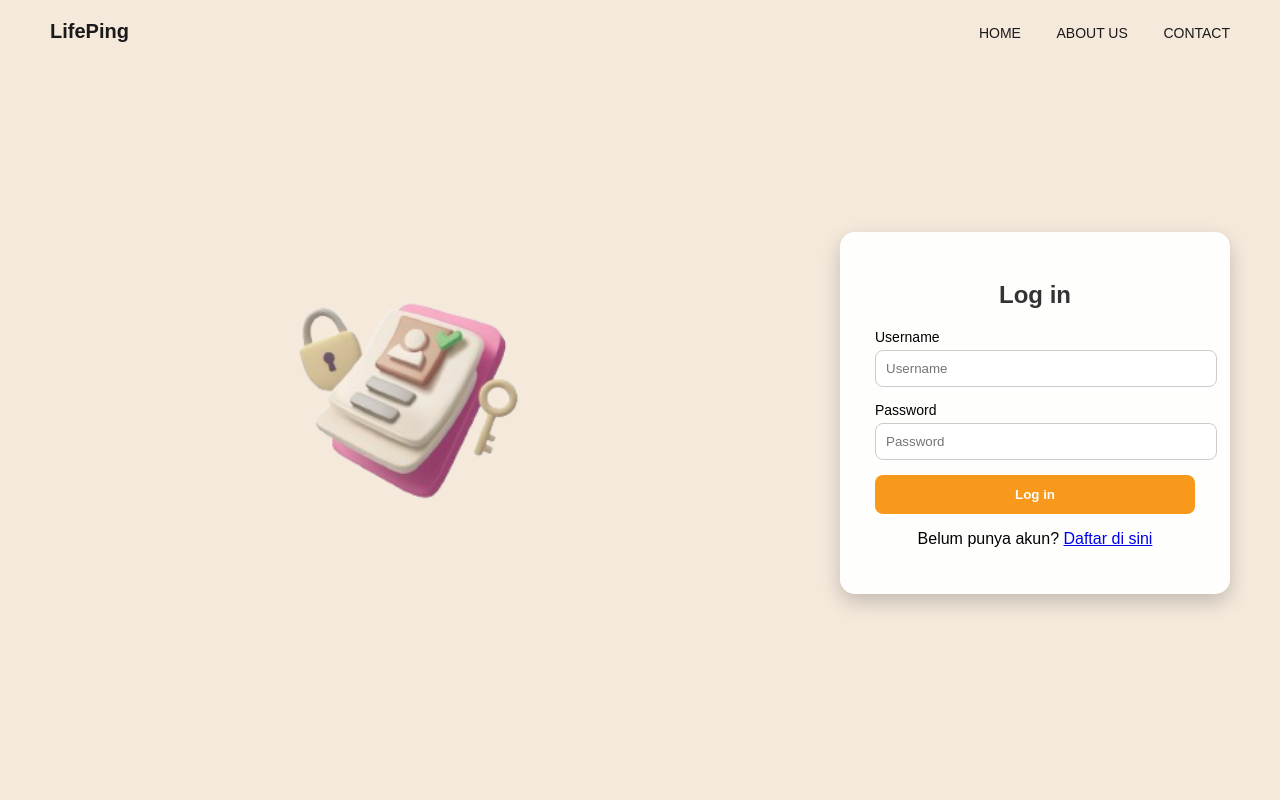
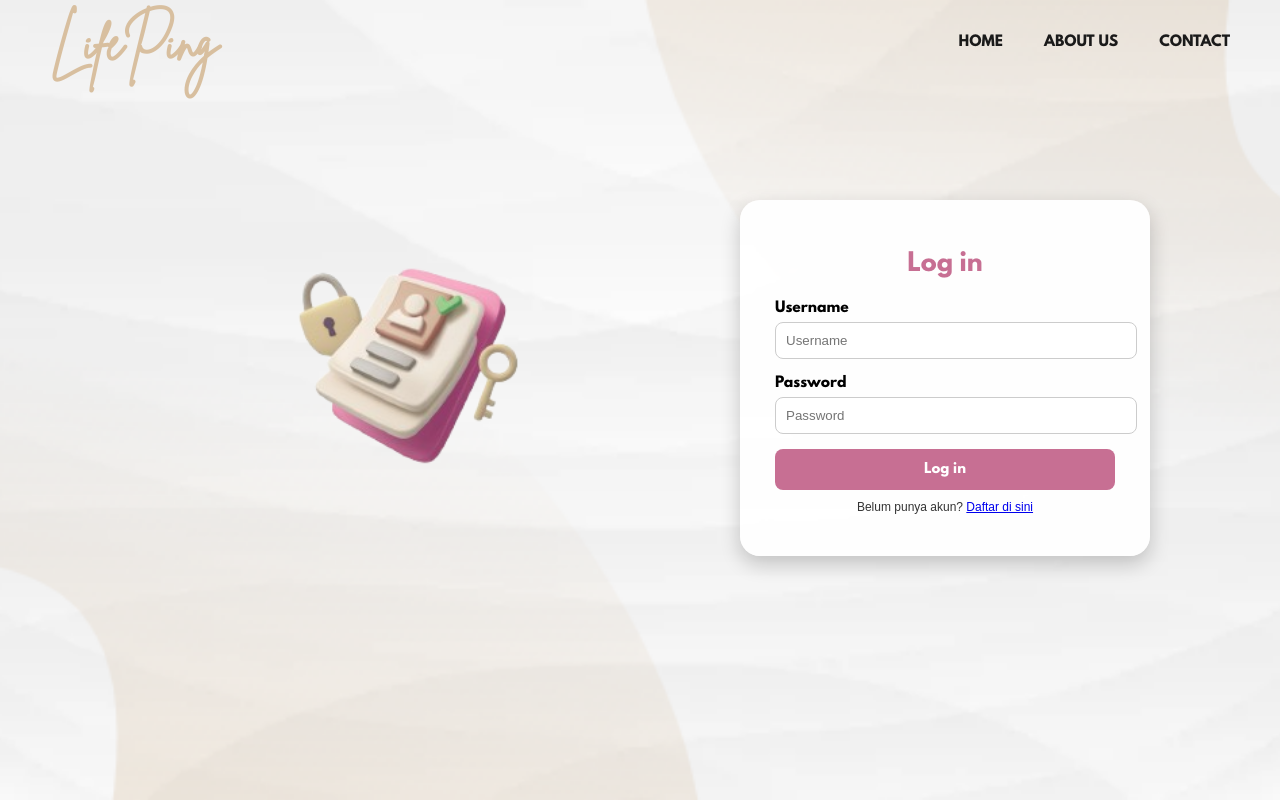
Before and after one commit to keziaardela/lifeping, a PHP site: page /login.php in a window 1280 px wide. Run offline with PHP 8.4, Linux system fonts and the light colour scheme.

Commit message:
login-style.css fix bgt

```diff
--- a/css/login-style.css
+++ b/css/login-style.css
@@ -1,64 +1,96 @@
+/* Import Brittany Signature */
+@font-face {
+    font-family: 'Brittany';
+    src: url('../fonts/BrittanySignature.ttf') format('truetype');
+    font-weight: normal;
+    font-style: normal;
+}
+
+/* Import League Spartan Bold */
+@font-face {
+    font-family: 'League Spartan';
+    src: url('../fonts/LeagueSpartan-Bold.otf') format('opentype');
+    font-weight: bold;
+    font-style: normal;
+}
+
+/* Background */
 body {
     margin: 0;
     padding: 0;
     font-family: 'Poppins', sans-serif;
-    background-color: #f5e9dc;
+    background-image: url("../img/bg-login.png");
+    background-size: cover;
+    background-position: center;
+    background-repeat: no-repeat;
+    height: 100vh;
 }
 
 /* Navbar */
 .navbar {
     display: flex;
     justify-content: space-between;
-    align-items: center;
-    padding: 20px 50px;
-    font-size: 20px;
+    align-items: flex-start;
+    padding: 10px 50px;
+    font-size: 40px;
     font-weight: 700;
-    color: #1a1a1a;
+    color: #d8bf9f;
 }
 
+/* Logo font Brittany */
+.logo {
+    font-family: 'Brittany', cursive;
+    font-size: 50px;
+    color: #d8bf9f;
+    align-self: flex-end;   /* supaya turun sendiri */
+    margin-bottom: 5px;     /* jarak dari bawah navbar */
+}
+
+/* Navbar links */
 nav a {
     margin-left: 30px;
     text-decoration: none;
     color: #1a1a1a;
     font-weight: 500;
     font-size: 14px;
+    font-family: 'League Spartan', sans-serif;
 }
 
 /* Content */
 .content {
     display: flex;
     align-items: center;
-    justify-content: flex-start; /* semua isi ke kiri */
-    padding: 30px 50px; /* kiri-kanan lebih sempit */
-    height: 80vh;
-    gap: 20px; /* kecilkan jarak antara gambar dan login box */
+    justify-content: flex-start;
+    padding: 25px 50px;
+    height: 65vh;
+    gap: 20px;
 }
 
-/* Gambar Kiri */
+/* Gambar kiri */
 .left-image {
     flex-shrink: 0;
-    margin-left: -80px; /* geser gambar ke kiri */
+    margin-left: -80px;
 }
 
 .left-image img {
     width: 900px;
 }
 
-/* Login Box */
+/* Login box */
 .login-box {
     background: rgba(255, 255, 255, 0.95);
     padding: 30px 35px;
-    border-radius: 15px;
+    border-radius: 20px;
     box-shadow: 0 8px 20px rgba(0, 0, 0, 0.2);
     width: 340px;
     text-align: center;
-    margin-left: -50px; /* geser login box lebih kiri */
+    margin-left: -150px;
 }
 
 .login-box h2 {
     margin-bottom: 20px;
-    font-family: 'Montserrat', sans-serif;
-    color: #333;
+    font-family: 'League Spartan', sans-serif;
+    color: #c76f93;
 }
 
 /* Form */
@@ -71,6 +103,7 @@ nav a {
     display: block;
     font-size: 14px;
     margin-bottom: 5px;
+    font-family: 'League Spartan', sans-serif;
 }
 
 .input-group input {
@@ -80,15 +113,23 @@ nav a {
     border: 1px solid #ccc;
 }
 
+.login-box p {
+    font-size: 12px; /* kecilkan ukuran huruf */
+    margin-top: 10px; /* tambahkan jarak atas */
+    color: #333; /* opsional: ubah warna jadi abu tua */
+}
+
+/* Button */
 .btn {
     width: 100%;
     padding: 12px;
-    background-color: #f8991c;
+    background-color: #c76f93;
     border: none;
     border-radius: 8px;
     color: white;
     font-weight: 600;
     cursor: pointer;
+    font-family: 'League Spartan', sans-serif;
 }
 
 .btn:hover {
```
Also changed, not shown: fonts/LeagueSpartan-Bold.otf (added).
